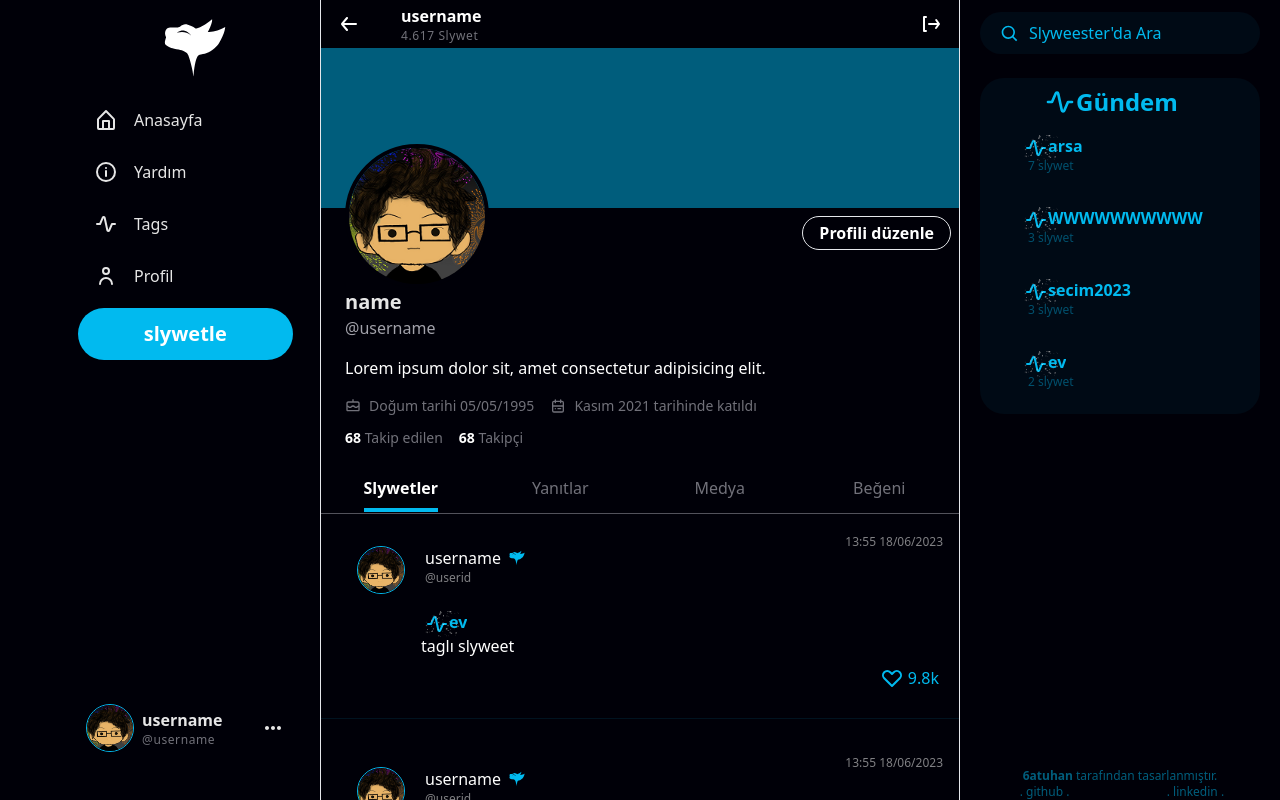
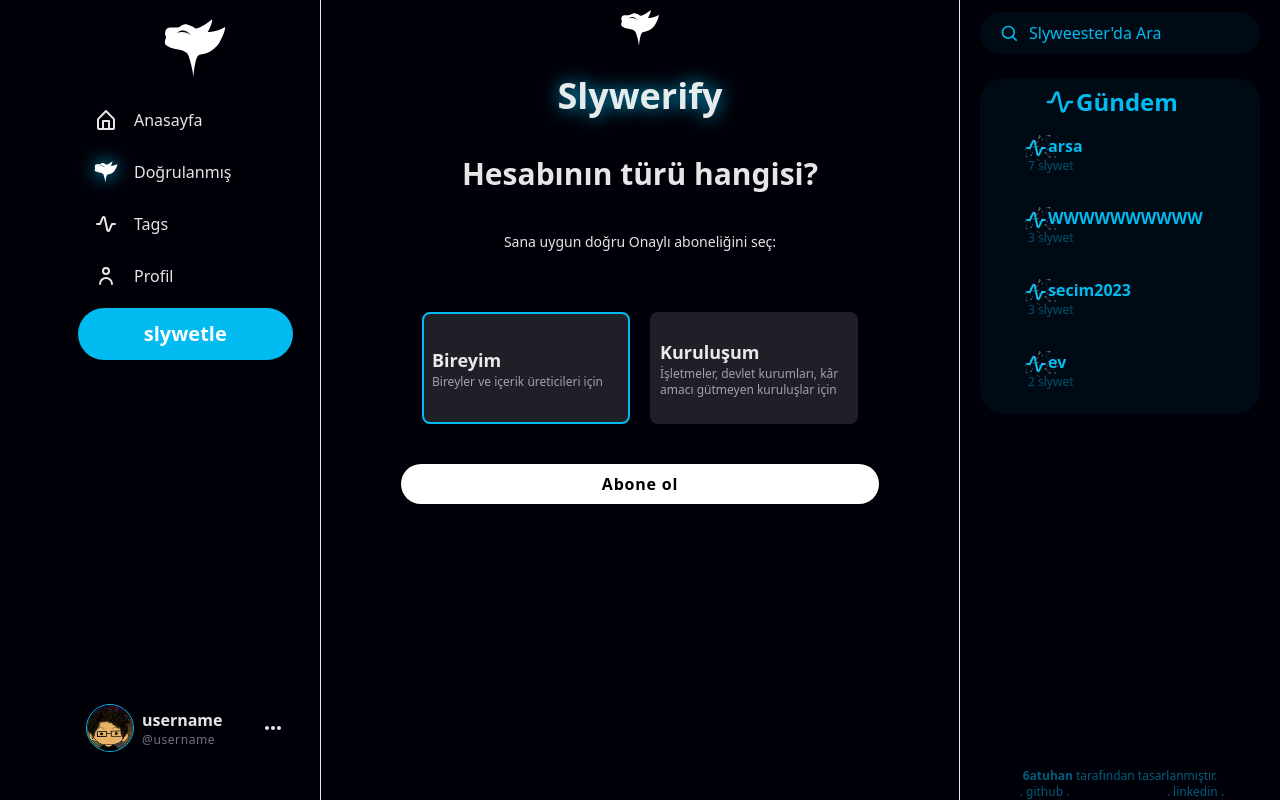
Before and after one commit to boranbatuhan/Slyweester, a Vue app: page /slywerify in a window 1280 px wide. Built offline with nearby package versions, Linux system fonts and the light colour scheme.

Commit message:
help page deleted. Verify page added

```diff
--- a/src/components/sideMenu.vue
+++ b/src/components/sideMenu.vue
@@ -48,20 +48,37 @@ const toggleMiniqMenu=()=>{
             </li>
             <!-- home End -->
 
-            <!-- help Start -->
-            <li @click="goPage('help')" class="order-3 md:order-3  menu-item group">
+            <!-- slywerify Start -->
+            <li @click="goPage('slywerify')" class="order-3 md:order-3  menu-item group">
                 <div class="w-fit flex items-center justify-center group-hover:bg-white/10  rounded-full px-2 mx-2 py-1">
 
-                <svg  width="24" height="24" fill="currentColor" viewBox="0 0 24 24" xmlns="http://www.w3.org/2000/svg">
-                    <path d="M12 2a10 10 0 1 0 0 20 10 10 0 0 0 0-20Zm0 18a8 8 0 1 1 0-16.001A8 8 0 0 1 12 20Z"></path>
-                    <path d="M12 9a1 1 0 1 0 0-2 1 1 0 0 0 0 2Z"></path>
-                    <path d="M12 10a1 1 0 0 0-1 1v5a1 1 0 0 0 2 0v-5a1 1 0 0 0-1-1Z"></path>
-                </svg>
-                <p class="hidden md:inline-flex  w-fit px-2 mx-2 py-1 mr-auto">Yardım</p>
+                    <svg  class="animate-glow " version="1.0" xmlns="http://www.w3.org/2000/svg"
+ width="24" height="24" viewBox="0 0 500.000000 500.000000"
+ preserveAspectRatio="xMidYMid meet">
+
+<g  transform="translate(0.000000,500.000000) scale(0.100000,-0.100000)"
+fill="#fff" >
+<path d="M3760 4683 c-129 -110 -369 -288 -505 -373 -235 -148 -504 -266 -652
+-286 -50 -6 -51 -6 -116 48 -132 108 -315 194 -546 254 -126 34 -137 35 -200
+24 -131 -23 -276 -82 -393 -161 -32 -22 -94 -50 -145 -66 -87 -27 -91 -27
+-328 -24 -236 2 -402 -8 -479 -30 -56 -16 -136 -101 -180 -191 -38 -79 -62
+-207 -51 -275 13 -81 29 -141 52 -200 l25 -62 -31 -93 c-62 -187 -78 -320 -51
+-417 24 -90 173 -201 390 -294 140 -59 222 -79 505 -127 473 -80 622 -133 781
+-282 120 -113 153 -184 264 -568 122 -424 213 -825 245 -1085 28 -225 29 -226
+43 -75 74 806 206 1348 366 1514 49 50 105 69 369 121 214 43 297 69 442 139
+198 95 374 226 598 445 130 127 143 144 220 276 197 341 359 704 427 960 29
+108 57 282 47 291 -3 3 -36 -16 -73 -41 -263 -177 -759 -325 -1182 -352 l-103
+-6 64 129 c180 361 285 673 275 820 l-3 51 -75 -64z m-2075 -828 c174 -37 342
+-154 486 -337 37 -47 28 -42 -67 35 -225 183 -591 242 -957 153 -54 -13 -97
+-22 -97 -20 0 2 35 24 77 49 203 119 382 157 558 120z"/>
+</g>
+                    </svg>
+
+                <p class="hidden md:inline-flex  w-fit px-2 mx-2 py-1 mr-auto">Doğrulanmış</p>
             </div>
 
             </li>
-            <!-- help End -->
+            <!-- slywerify End -->
 
             <!-- tags Start -->
             <li @click="goPage('tags')" class="order-4 md:order-4  menu-item group">
@@ -155,6 +172,20 @@ const toggleMiniqMenu=()=>{
 .boxshadow{
     box-shadow: 0px 0px 5px rgba(255, 255, 255, 0.568);
 }
+.animate-glow{
+    animation: glowing 1.5s infinite alternate ;
+}
+
+@keyframes glowing {
+    from {
+    filter: drop-shadow( 0px 0px 0px  rgb(1 186 239))
+
+    }
+    to{
+    filter: drop-shadow( 0px 0px 10px  rgb(1 186 239))
+
+    }
+}
 
 
 </style>
--- a/src/router/index.js
+++ b/src/router/index.js
@@ -18,9 +18,9 @@ import store from "/src/store"
             component: ()=> import ("/src/router/views/TagsPage.vue")
         },
         {
-            path:'/help',
-            name:'Help',
-            component: ()=> import ("/src/router/views/HelpPage.vue")
+            path:'/slywerify',
+            name:'Slywerify',
+            component: ()=> import ("/src/router/views/SlywerifyPage.vue")
         },
         {
             path:'/tag/:tagname',
--- a/src/router/views/HelpPage.vue
+++ /dev/null
@@ -1,5 +0,0 @@
-<template>
-    <div>
-        help
-    </div>
-</template>
--- /dev/null
+++ b/src/router/views/SlywerifyPage.vue
@@ -0,0 +1,165 @@
+<script setup>
+import {  onMounted, ref } from "vue"
+import logo from "/src/components/logo.vue"
+
+const tab =ref(1)
+
+const infoInputRef = ref("")
+const infoFocus=ref(false)
+
+const forward = ()=>{
+    if(tab.value<=1){
+        tab.value++
+    }
+    else if(tab.value >=2)
+    {
+        tab.value=2
+    }
+}
+
+onMounted(()=>{
+    window.addEventListener('mousedown',(event)=>{
+        const liste = event.target.classList
+        if(liste.contains("infoInput")==true)
+        {
+            infoFocus.value=true
+        }
+        else if( liste.contains("infoInput")==false && infoInputRef.value !="" ){
+            infoFocus.value=true
+
+        }
+        else {
+            infoFocus.value=false
+        }
+    })
+})
+</script>
+
+<template>
+    <div class="w-full h-full overflow-y-auto">
+        <logo @click="tab=1" class="h-10 mx-auto"></logo>
+        <!-- tab1 Start -->
+        <div v-if="tab==1" class="flex items-center justify-start flex-col text-white/90">
+            <p class=" my-5 font-bold animate-glow text-4xl ">Slywerify</p>
+            <p class=" my-5 text-3xl font-bold">Hesabının türü hangisi?</p>
+            <p class=" my-5 text-sm font-thin">Sana uygun doğru Onaylı aboneliğini seç:</p>
+            <!-- radio selector Start -->
+            <ul class="w-full flex items-center justify-center gap-5 my-10 px-2">
+                <!-- radio user Start -->
+                <li class="basis-1/2 md:basis-0 select-none">
+                    <input checked class="hidden peer " type="radio" name="slywerify" id="slywerify-user" value="user">
+                    <label for="slywerify-user" class="flex items-start justify-center flex-col w-full md:w-52 h-28 px-2 py-3 border-2 bg-zinc-700/50 hover:bg-zinc-700/30 transition-all rounded-lg border-transparent peer-checked:border-sl-blue ">
+                        <p class="text-lg font-bold text-white/90">Bireyim</p>
+                        <p class="text-xs text-zinc-400">Bireyler ve içerik üreticileri için</p>
+                    </label>
+                </li>
+                <!-- radio user End -->
+
+                <!-- radio company Start -->
+                <li class="basis-1/2 md:basis-0 select-none">
+                    <input class="hidden peer " type="radio" name="slywerify" id="slywerify-company" value="company">
+                    <label for="slywerify-company" class="flex items-start justify-center flex-col w-full md:w-52 h-28 px-2 py-3 border-2 bg-zinc-700/50 hover:bg-zinc-700/30 transition-all rounded-lg border-transparent peer-checked:border-sl-blue ">
+                            <p class="text-lg font-bold text-white/90">Kuruluşum</p>
+                            <p class="text-xs text-zinc-400">İşletmeler, devlet kurumları, kâr amacı gütmeyen kuruluşlar için</p>
+                    </label>
+                </li>
+                <!-- radio company End -->
+            </ul>
+            <!-- radio selector End -->
+            <input @click="forward" type="button" value="Abone ol" class="text-black bg-white w-9/12 py-2 font-bold tracking-wider rounded-full hover:bg-zinc-300 disabled:pointer-events-none disabled:bg-zinc-500">
+        </div>
+        <!-- tab1 End -->
+
+        <!-- tab2 Start -->
+        <div v-if="tab==2" class="flex items-center justify-start flex-col pt-10 text-white/90 h-full bg-gradient-to-b from-sl-blue via-sl-black to-sl-black">
+            <!-- head info Start -->
+            <div class="flex items-center justify-center bg-black w-11/12 md:w-96 gap-4 rounded-lg px-5 py-3 h-fit">
+            <p class="font-bold text-base md:text-xl">Onaylanmış slyweester üyeleri onaylandıktan sonra mavi slyweet onay işareti alır.</p>
+            <img draggable="false" class="!w-32 !h-32" loading="eager" src="/src/assets/hdslyweester.png" alt="hd-logo">
+            </div>
+            <!-- head info End -->
+
+            <!-- display info Start -->
+            <div class="w-full flex items-center justify-center gap-10 bg-sl-black p-4 border-y border-sl-blue/50 mt-24 mb-10">
+                <div id="unverified" class=" saturate-50 select-none flex items-center px-4 justify-center gap-2 bg-gradient-to-r from-transparent to-sl-black opacity-50">
+                    <img draggable="false" class="border-sl-blue opacity-20 border rounded-full w-10 h-10 shrink-0 md:w-12 md:h-12" src="/src/assets/mini_PP.png" alt="pp">
+                <div>
+                <p class="flex items-center justify-start">batuhan
+                </p>
+                <p class="text-white/50 hover:cursor-pointer hover:text-sl-blue transition-all text-xs">@6atuhan.dev</p>
+                </div>
+                </div>
+                <div id="verified" class=" select-none flex items-center justify-center gap-2 bg-sl-black saturate-150">
+                    <img draggable="false" class="border-sl-blue border rounded-full w-10 h-10 shrink-0 md:w-12 md:h-12" src="/src/assets/mini_PP.png" alt="pp">
+            <div  >
+                <p class="flex items-center justify-start">batuhan
+                    <svg class="text-sl-blue fill-sl-blue mx-2" version="1.0" xmlns="http://www.w3.org/2000/svg"
+ width="16" height="16" viewBox="0 0 500.000000 500.000000"
+ preserveAspectRatio="xMidYMid meet">
+
+<g transform="translate(0.000000,500.000000) scale(0.100000,-0.100000)"
+class="text-sl-blue fill-sl-blue" stroke="none">
+<path d="M3760 4683 c-129 -110 -369 -288 -505 -373 -235 -148 -504 -266 -652
+-286 -50 -6 -51 -6 -116 48 -132 108 -315 194 -546 254 -126 34 -137 35 -200
+24 -131 -23 -276 -82 -393 -161 -32 -22 -94 -50 -145 -66 -87 -27 -91 -27
+-328 -24 -236 2 -402 -8 -479 -30 -56 -16 -136 -101 -180 -191 -38 -79 -62
+-207 -51 -275 13 -81 29 -141 52 -200 l25 -62 -31 -93 c-62 -187 -78 -320 -51
+-417 24 -90 173 -201 390 -294 140 -59 222 -79 505 -127 473 -80 622 -133 781
+-282 120 -113 153 -184 264 -568 122 -424 213 -825 245 -1085 28 -225 29 -226
+43 -75 74 806 206 1348 366 1514 49 50 105 69 369 121 214 43 297 69 442 139
+198 95 374 226 598 445 130 127 143 144 220 276 197 341 359 704 427 960 29
+108 57 282 47 291 -3 3 -36 -16 -73 -41 -263 -177 -759 -325 -1182 -352 l-103
+-6 64 129 c180 361 285 673 275 820 l-3 51 -75 -64z m-2075 -828 c174 -37 342
+-154 486 -337 37 -47 28 -42 -67 35 -225 183 -591 242 -957 153 -54 -13 -97
+-22 -97 -20 0 2 35 24 77 49 203 119 382 157 558 120z"/>
+</g>
+                    </svg>
+                </p>
+                <p class="text-white/50 hover:cursor-pointer hover:text-sl-blue transition-all text-xs">@6atuhan.dev</p>
+            </div>
+                </div>
+            </div>
+            <!-- benefits Start -->
+            <div class="w-full px-10 md:px-20 mb-10">
+                <ul class="list-disc text-sl-blue">
+                    <li> <p class="!text-white">Gerçek kişi veya kurum olduğunu göster</p> </li>
+                    <li> <p class="!text-white"> Sohbetlerde ve aramada öncelikli sıralamalar</p></li>
+                    <li> <p class="!text-white"> Akışta öncelikli gösterim ve öne çıkış</p></li>
+                    <li> <p class="!text-white"> Daha uzun slywetler</p></li>
+                    <li> <p class="!text-white"> Öncelikli güncelleme erişimi</p></li>
+                </ul>
+            </div>
+            <!-- benefits End -->
+            <!-- information Start -->
+            <div class="w-11/12 mb-10 infoInput">
+                <div  :class="{'text-sl-blue border-sl-blue':infoFocus==true,  'text-zinc-700 border-zinc-700':infoFocus==false}" class="w-full infoInput border relative py-2 transition-all">
+                    <p class="absolute infoInput -top-3 left-3 bg-sl-black px-2">Bize kendini tanıt</p>
+                    <input @focus="infoFocus=true" type="text" v-model="infoInputRef" class="outline-none infoInput w-full bg-transparent text-white p-2">
+                </div>
+            </div>
+            <!-- information End -->
+            <!-- display info End -->
+            <input @click="forward" type="button" value="Tamamla" class="text-black bg-white w-9/12 py-2 font-bold tracking-wider rounded-full hover:bg-zinc-300 disabled:pointer-events-none disabled:bg-zinc-500">
+            <p class="text-xs my-4 text-zinc-500 pb-4"> Bir yıllık dönemde 2 kere başvurabilirsiniz.</p>
+        </div>
+        <!-- tab2 End -->
+
+    </div>
+</template>
+
+<style scoped>
+.animate-glow{
+    animation: glowing 1.5s infinite alternate ;
+}
+
+@keyframes glowing {
+    from {
+    filter: drop-shadow( 0px 0px 0px  rgb(1 186 239))
+
+    }
+    to{
+    filter: drop-shadow( 0px 0px 10px  rgb(1 186 239))
+
+    }
+}
+</style>
```
Also changed, not shown: src/assets/hdslyweester.png (added).
